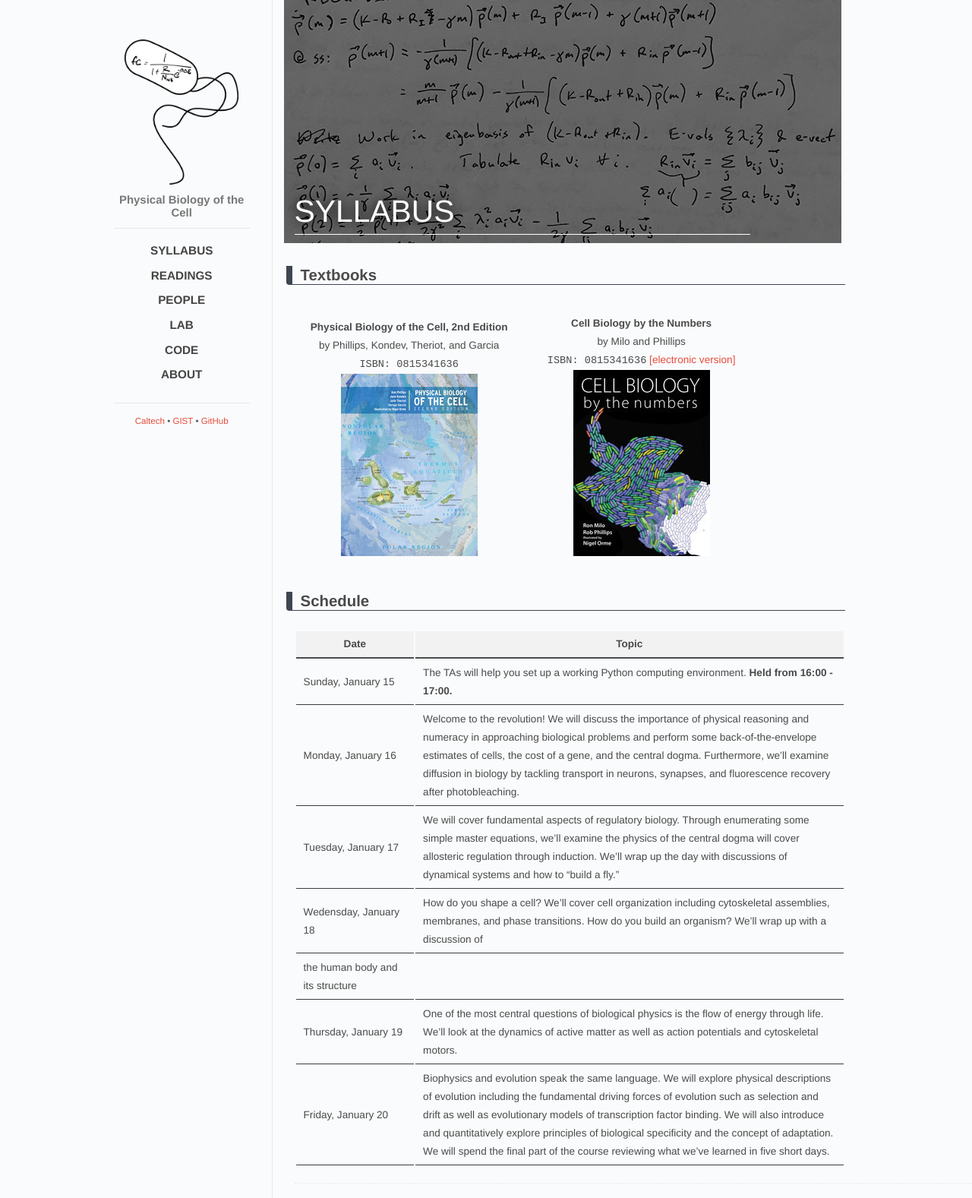
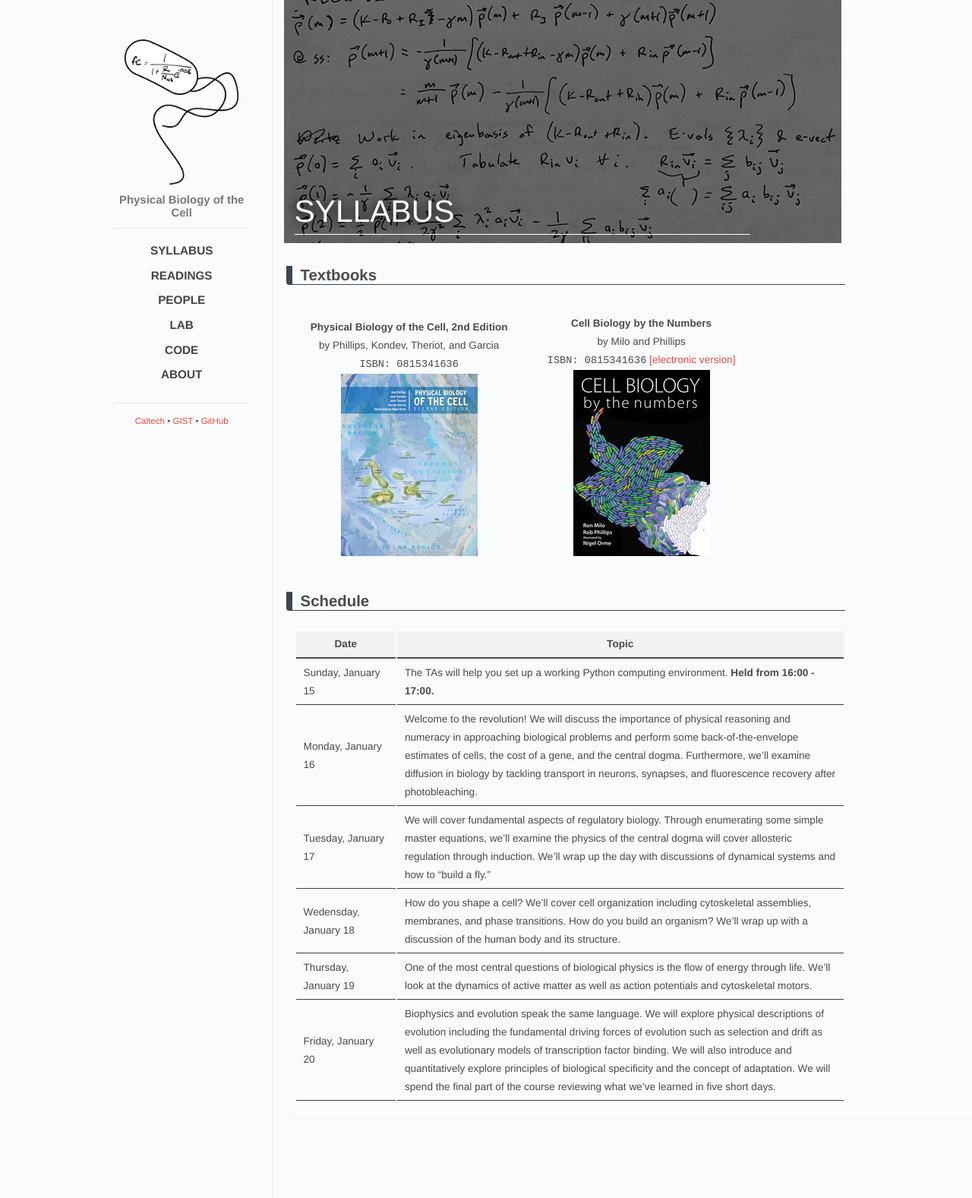
Before and after one commit to RPGroup-PBoC/gist_pboc_2017, a Jekyll site: the page built from _posts/2016-12-19-syllabus.md, in a window 1280 px wide. Shown: the whole page at 76% size. Built offline with Jekyll 4.4.1, drawn with Linux system fonts in a browser that asks for light colours.

Commit message:
Fixed formatting

```diff
--- a/_posts/2016-12-19-syllabus.md
+++ b/_posts/2016-12-19-syllabus.md
@@ -29,7 +29,6 @@ by Milo and Phillips <br/>
 |Sunday, January 15 | The TAs will help you set up a working Python computing environment. **Held from 16:00 - 17:00.** |
 |Monday, January 16 | Welcome to the revolution! We will discuss the importance of physical reasoning and numeracy in approaching biological problems and perform some back-of-the-envelope estimates of cells, the cost of a gene, and the central dogma.  Furthermore, we'll examine diffusion in biology by tackling transport in neurons, synapses, and fluorescence recovery after photobleaching.|
 | Tuesday, January 17 | We will cover fundamental aspects of regulatory biology. Through enumerating some simple master equations, we'll examine the physics of the central dogma will cover allosteric regulation through induction. We'll wrap up the day with discussions of dynamical systems and how to "build a fly."|
-|Wedensday, January 18 | How do you shape a cell? We'll cover cell organization including cytoskeletal assemblies, membranes, and phase transitions. How do you build an organism? We'll wrap up with a discussion of
-the human body and its structure |
+|Wedensday, January 18 | How do you shape a cell? We'll cover cell organization including cytoskeletal assemblies, membranes, and phase transitions. How do you build an organism? We'll wrap up with a discussion of the human body and its structure. |
 |Thursday, January 19 |  One of the most central questions of biological physics is the flow of energy through life. We'll look at the dynamics of active matter as well as action potentials and cytoskeletal motors.|
 |Friday, January 20 | Biophysics and evolution speak the same language. We will explore physical descriptions of evolution including the fundamental driving forces of evolution such as selection and drift as well as evolutionary models of transcription factor binding. We will also introduce and quantitatively explore principles of biological specificity and the concept of adaptation. We will spend the final part of the course reviewing what we've learned in five short days. |
```
